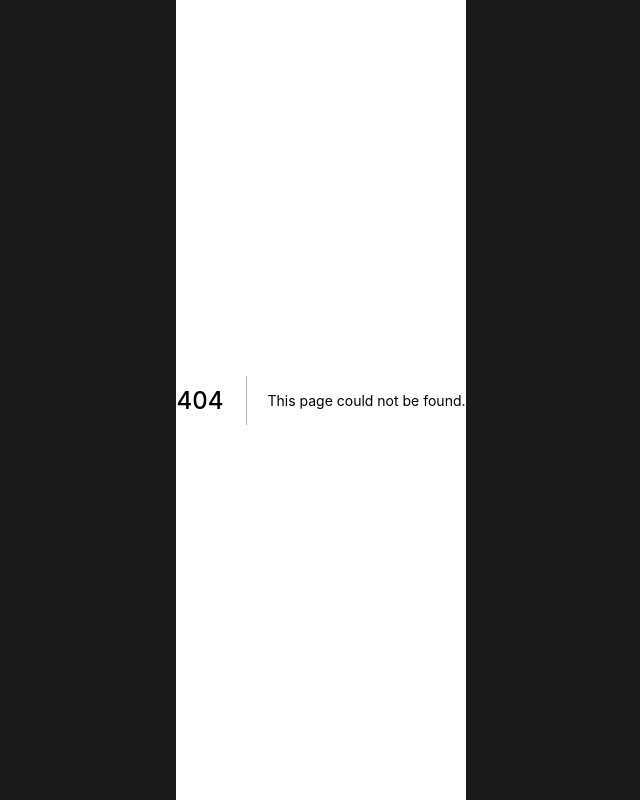
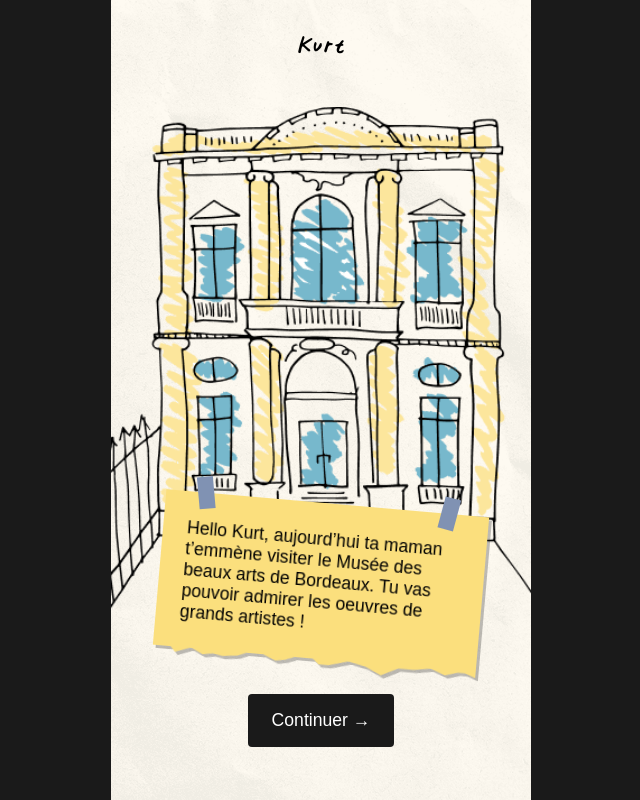
Before and after one commit to MisterAzix/kurt-interactive, a Next.js app: page /introduction in a window 1280 px wide. Before the commit this address had no page. Shown: the whole page, without its empty margins (319-959 px from the left). Built offline with nearby package versions, Linux system fonts and the light colour scheme; a web font is replaced by a local one.

Commit message:
:sparkles: Intro first section

```diff
--- a/components/PostIt.jsx
+++ b/components/PostIt.jsx
@@ -26,7 +26,7 @@ const PostItContainer = styled.div`
     div {
         position: relative;
         width: fit-content;
-        padding: 1rem 1.5rem;
+        padding: 0.5rem 1.5rem;
         background-color: #fbdf7d;
         filter: drop-shadow(3px 3px 0px rgba(0, 0, 0, 0.25));
 
@@ -34,6 +34,7 @@ const PostItContainer = styled.div`
             font-size: 1.1rem;
             font-weight: 500;
             max-width: 276px;
+            text-align: left;
         }
 
         svg {
--- /dev/null
+++ b/pages/introduction.js
@@ -0,0 +1,110 @@
+import styled from "@emotion/styled";
+import { useState } from "react";
+import { Container } from "../shared/styles";
+
+import Header from "../components/Header";
+import PostIt from "../components/PostIt";
+import Button from "../components/Button";
+import { css } from "@emotion/react";
+
+const Introduction = () => {
+    const [slide, setSlide] = useState(0);
+
+    const handleNext = () => {
+        setSlide(slide + 1);
+    };
+
+    switch (slide) {
+        case 1:
+            return <Container></Container>;
+        case 2:
+            return <Container></Container>;
+        case 3:
+            return <Container></Container>;
+        case 4:
+            return <Container></Container>;
+        default:
+            return (
+                <Container>
+                    <Grid slide="0">
+                        <Item name="header">
+                            <Header />
+                        </Item>
+                        <Item name="illustration">
+                            <Illustration src="/illustrations/museum_front.png" alt="" />
+                            <PostItContainer>
+                                <PostIt>
+                                    Hello Kurt, aujourd’hui ta maman t’emmène visiter le Musée des beaux arts de
+                                    Bordeaux. Tu vas pouvoir admirer les oeuvres de grands artistes !
+                                </PostIt>
+                            </PostItContainer>
+                        </Item>
+                        <Item name="button">
+                            <Button arrow="right" onClick={handleNext}>
+                                Continuer
+                            </Button>
+                        </Item>
+                    </Grid>
+                </Container>
+            );
+    }
+};
+
+export default Introduction;
+
+const Grid = styled.div`
+    display: grid;
+    width: 100%;
+    height: 100%;
+    text-align: center;
+    grid-template-columns: 1fr;
+    ${(props) => {
+        switch (props.slide) {
+            case "1":
+                return css`
+                    grid-template-rows: min-content 10vh 1fr 20vh;
+                    grid-template-areas:
+                        "header"
+                        "postit"
+                        "board"
+                        "button";
+                `;
+            case "2":
+                return css`
+                    grid-template-rows: min-content 10vh 1fr 20vh;
+                    grid-template-areas:
+                        "header"
+                        "postit"
+                        "board"
+                        "button";
+                `;
+            default:
+                return css`
+                    grid-template-rows: min-content 1fr 20vh;
+                    grid-template-areas:
+                        "header"
+                        "illustration"
+                        "button";
+                `;
+        }
+    }}
+`;
+
+const Item = styled.div`
+    position: relative;
+    grid-area: ${(props) => props.name};
+    display: flex;
+    flex-direction: column;
+    justify-content: center;
+    align-items: center;
+    gap: 3rem;
+`;
+
+const Illustration = styled.img`
+    width: 100%;
+`;
+
+const PostItContainer = styled.div`
+    position: absolute;
+    top: 75%;
+`;
```
Also changed, not shown: pages/index.js (+24 -21 lines).
